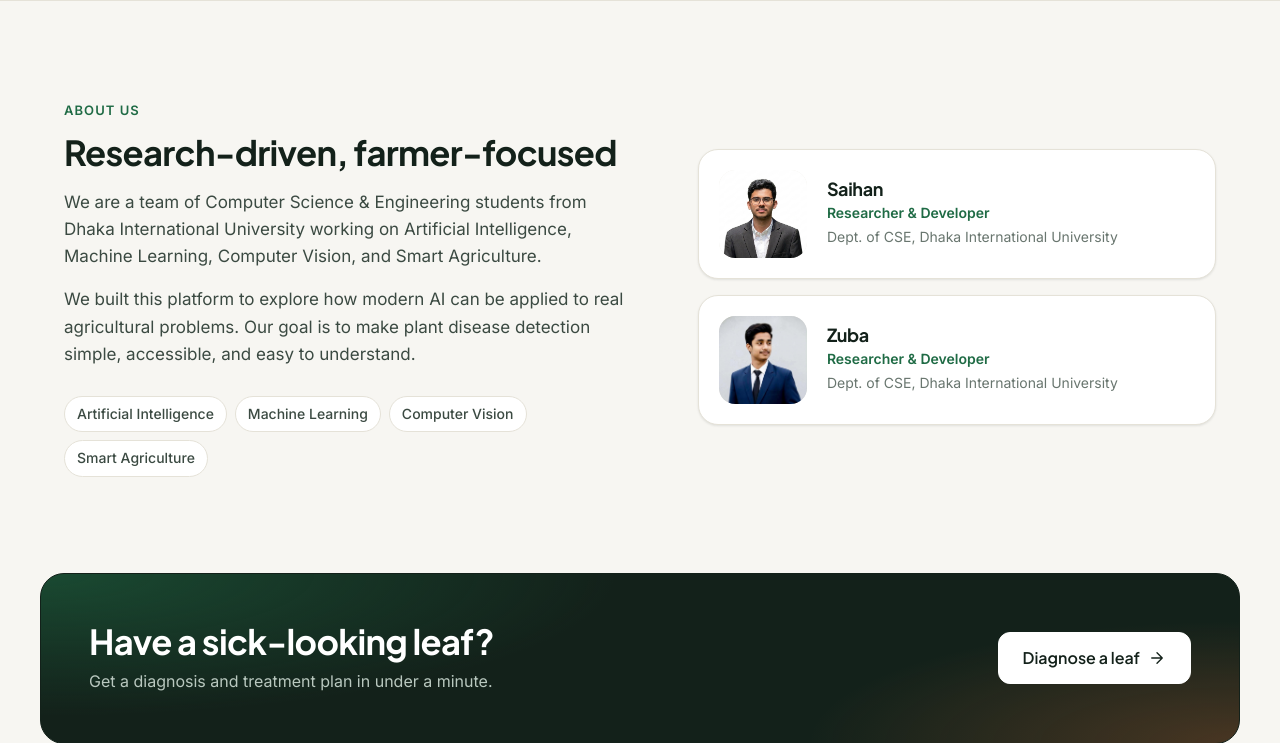
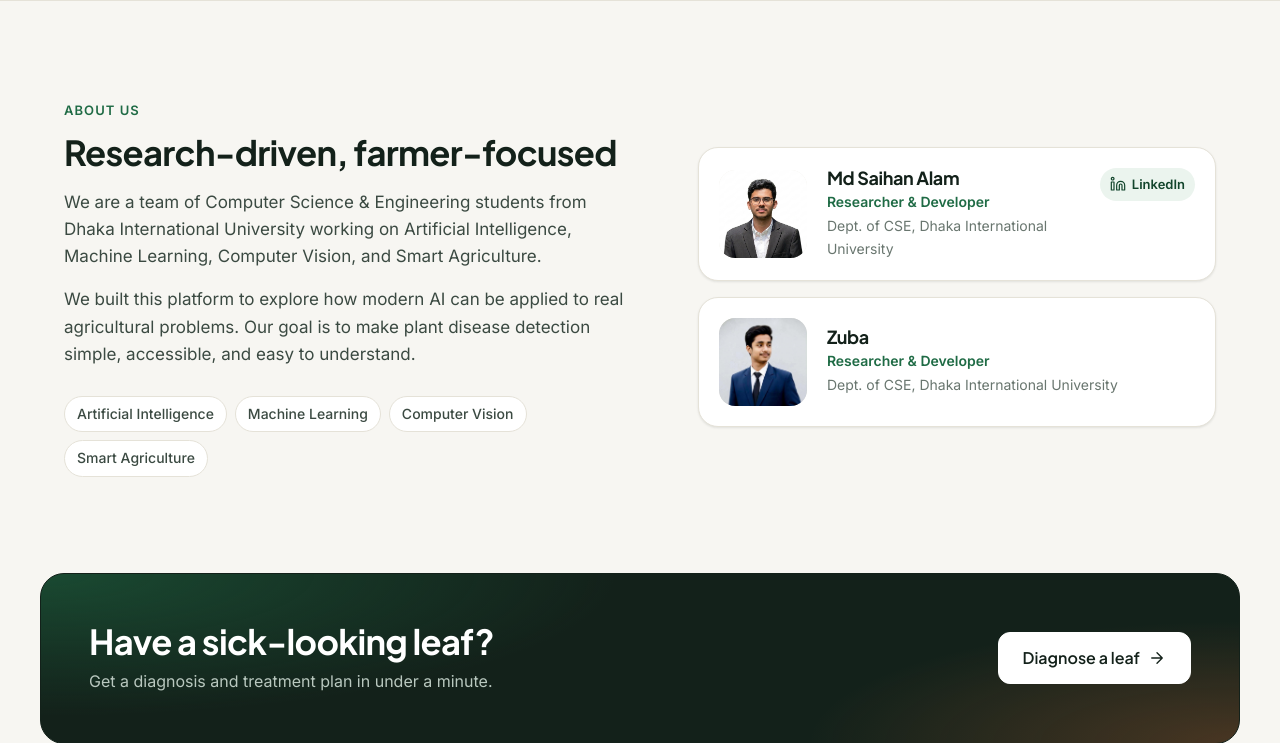
Before and after one commit to Saihan-DIU/PlantSense-AI, a Flask app: page / in a window 1280 px wide. Shown: the part 2287-3030 px from the top of the page. Run offline with Flask 3, Linux system fonts and the light colour scheme.

Commit message:
Link Md Saihan Alam's team card to LinkedIn
Uses the full name, makes the card a link that opens the LinkedIn profile
in a new tab, and adds a LinkedIn icon chip with a hover state.

Co-Authored-By: Claude Opus 5.5 <noreply@anthropic.com>

```diff
--- a/static/css/style.css
+++ b/static/css/style.css
@@ -863,6 +863,29 @@ button { font: inherit; color: inherit; }
 .team-card h3 { font-size: 1.125rem; font-weight: 700; }
 .team-card__role { margin-top: 2px; font-size: var(--fs-sm); font-weight: 600; color: var(--brand); }
 .team-card__org { margin-top: 2px; font-size: var(--fs-sm); color: var(--muted); }
+.team-card__info { flex: 1; min-width: 0; }
+
+/* Extra specificity so these win over the .reveal animation rules */
+.team-card--link,
+.js .team-card--link.in-view {
+  transition: border-color .2s var(--ease), box-shadow .2s var(--ease), transform .2s var(--ease);
+}
+.team .team-card--link.reveal:hover { border-color: var(--brand); box-shadow: var(--shadow-md); transform: translateY(-2px); }
+.team-card--link:hover h3 { color: var(--brand); }
+
+.team-card__social {
+  display: inline-flex;
+  align-items: center;
+  gap: 6px;
+  flex-shrink: 0;
+  align-self: flex-start;
+  padding: 6px 10px;
+  font-size: var(--fs-xs);
+  font-weight: 600;
+  color: var(--brand-700);
+  background: var(--brand-50);
+  border-radius: var(--r-full);
+}
 
 /* CTA band */
 .cta-band { padding: 0 0 96px; }
--- a/templates/_macros.html
+++ b/templates/_macros.html
@@ -22,6 +22,7 @@
   'close': '<path d="M18 6 6 18M6 6l12 12"/>',
   'cpu': '<rect x="4" y="4" width="16" height="16" rx="2"/><rect x="9" y="9" width="6" height="6"/><path d="M9 1v3M15 1v3M9 20v3M15 20v3M20 9h3M20 14h3M1 9h3M1 14h3"/>',
   'refresh': '<path d="M3 12a9 9 0 0 1 15-6.7L21 8M21 3v5h-5M21 12a9 9 0 0 1-15 6.7L3 16M3 21v-5h5"/>',
+  'linkedin': '<path d="M16 8a6 6 0 0 1 6 6v7h-4v-7a2 2 0 0 0-4 0v7h-4v-7a6 6 0 0 1 6-6z"/><rect x="2" y="9" width="4" height="12"/><circle cx="4" cy="4" r="2"/>',
   'printer': '<path d="M6 9V2h12v7"/><path d="M6 18H4a2 2 0 0 1-2-2v-5a2 2 0 0 1 2-2h16a2 2 0 0 1 2 2v5a2 2 0 0 1-2 2h-2"/><rect x="6" y="14" width="12" height="8"/>'
 } %}
 
--- a/templates/index.html
+++ b/templates/index.html
@@ -102,14 +102,15 @@
     </div>
 
     <div class="team">
-      <article class="team-card reveal">
-        <img src="{{ url_for('static', filename='images/team/saihan.png') }}" alt="Portrait of Saihan" class="team-card__photo" loading="lazy" />
-        <div>
-          <h3>Saihan</h3>
+      <a class="team-card team-card--link reveal" href="https://www.linkedin.com/in/md-saihan-alam" target="_blank" rel="noopener noreferrer" aria-label="Md Saihan Alam on LinkedIn (opens in a new tab)">
+        <img src="{{ url_for('static', filename='images/team/saihan.png') }}" alt="Portrait of Md Saihan Alam" class="team-card__photo" loading="lazy" />
+        <div class="team-card__info">
+          <h3>Md Saihan Alam</h3>
           <p class="team-card__role">Researcher &amp; Developer</p>
           <p class="team-card__org">Dept. of CSE, Dhaka International University</p>
         </div>
-      </article>
+        <span class="team-card__social">{{ icon('linkedin', 16) }}<span>LinkedIn</span></span>
+      </a>
       <article class="team-card reveal">
         <img src="{{ url_for('static', filename='images/team/zuba.jpg') }}" alt="Portrait of Zuba" class="team-card__photo" loading="lazy" />
         <div>
```
